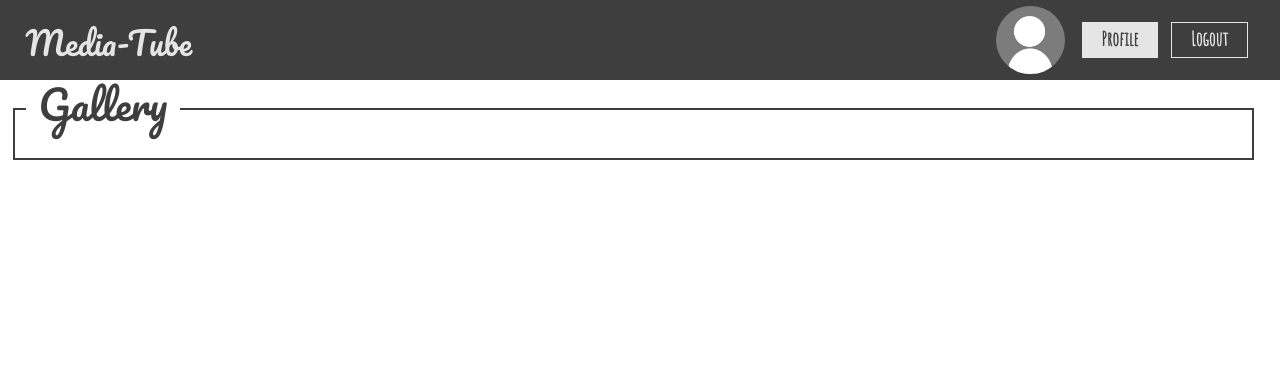
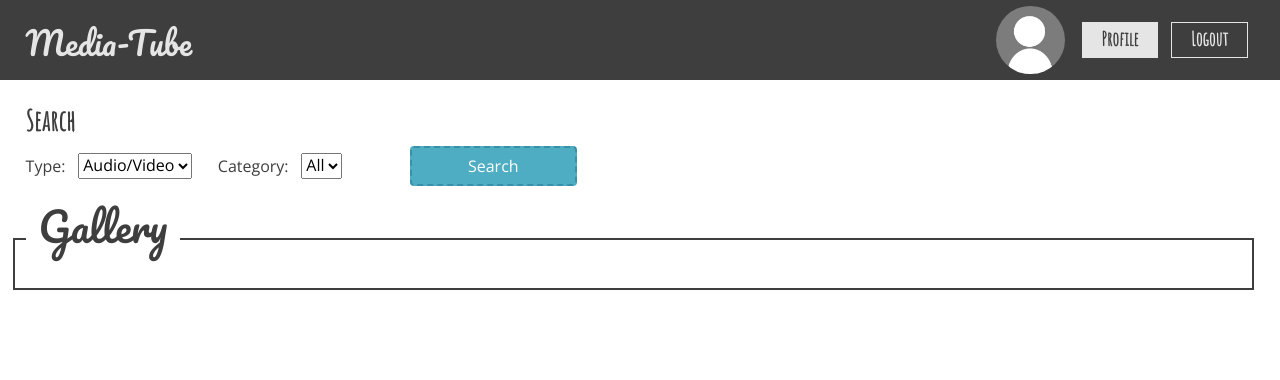
Before and after one commit to asabogalc31/multi-tube, a Django app: page / in a window 1280 px wide. Shown: the top 380 px of the page. Run offline with Django 3.2, Linux system fonts and the light colour scheme; the visitor is signed in with stand-in values (Sample User, id 1); data that the repository does not hold is empty; some libraries are stand-ins or nearby versions.

Commit message:
Implemente la busqueda por tipo y categoria

```diff
--- a/galeria/static/css/main.css
+++ b/galeria/static/css/main.css
@@ -94,7 +94,38 @@ header .UserInfo img {
   border-radius: 50%;
 }
 
+.searchBar {
+  margin: 13vh 0vw 0vh 2vw;
+  width: 100%;
+}
+.searchBar h3 {
+  font-weight: 600;
+}
+.searchBar form {
+  display: inline-grid;
+  width: auto;
+  grid-template-columns: 1fr 1fr 1fr;
+  grid-template-rows: 1fr;
+  grid-gap: 2vw;
+}
+.searchBar form div {
+  display: flex;
+  align-items: center;
+}
+.searchBar form div label {
+  margin: 0 1vw 0 0;
+}
+.searchBar form input {
+  background-color: #4eadc3;
+  border: dashed #3891A6 2px;
+}
+
+.galeryTitle {
+  top: 2vh !important;
+}
+
 .mediaList {
+  margin: 0.5vh 1vw 1vh 1vw !important;
   display: grid;
   grid-template-columns: repeat(4, 1fr);
   grid-gap: 1vh;
--- a/galeria/static/scss/galeryList.scss
+++ b/galeria/static/scss/galeryList.scss
@@ -1,5 +1,43 @@
+.searchBar
+{
+  margin: 13vh 0vw 0vh 2vw;
+  width: 100%;
+  h3
+  {
+    font-weight: 600;
+  }
+  form
+  {
+    display: inline-grid;
+    width: auto;
+    grid-template-columns: 1fr 1fr 1fr;
+    grid-template-rows: 1fr;
+    grid-gap: 2vw;
+    div
+    {
+      display: flex;
+      align-items: center;
+      label
+      {
+        margin: 0 1vw 0 0;
+      }
+    }
+    input
+    {
+      background-color: lighten($mainButton, 10%);
+      border: dashed $mainButton 2px;
+    }
+  }
+}
+
+.galeryTitle
+{
+  top: 2vh !important;
+}
+
 .mediaList
 {
+  margin: 0.5vh 1vw 1vh 1vw !important;
   display: grid;
   grid-template-columns: repeat(4, 1fr);
   grid-gap: 1vh;
@@ -12,8 +50,6 @@
     grid-template-columns: 1fr;
   }
 }
-
-
 
 .MediaListItem
 {
--- a/galeria/urls.py
+++ b/galeria/urls.py
@@ -4,4 +4,5 @@ from galeria import views
 urlpatterns = [
     path('media/<int:id>', views.detail, name='media-detail'),
     path('', views.index, name='media-list'),
+    path('search/', views.galerySearch, name='media-search'),
 ]
--- a/galeria/views.py
+++ b/galeria/views.py
@@ -1,15 +1,48 @@
 from django.shortcuts import render
 
-from .models import Media, Clip
+from .models import Media, Clip, Category
 from .forms import ClipForm
 
 # Create your views here.
 def index(request):
 
     media = Media.objects.all()[:12]
+    categories = Category.objects.all()
 
     context = {
-        'media': media
+        'searchParams': {
+            'type': 'B',
+            'category': '',
+        },
+        'media': media,
+        'categories': categories
+    }
+    return render(request, 'galeria/mediaList.html', context)
+
+def galerySearch(request):
+    mediaType = request.GET['mediaType']
+    category = request.GET['category']
+
+    media = Media.objects.all()
+    if (mediaType != 'B'):
+        media = media.filter(type=mediaType)
+    if (category != '' and int(category) >= 0):
+        cat = Category.objects.get(id=int(category))
+        media = media.filter(category=cat.id)
+
+    media = media[:12]
+    categories = Category.objects.all()
+    categoryId = category
+    if (categoryId != ''):
+        categoryId = int(categoryId)
+    context = {
+        'searchParams': {
+            'type': mediaType,
+            'category': categoryId,
+        },
+        'category': category,
+        'media': media,
+        'categories': categories
     }
     return render(request, 'galeria/mediaList.html', context)
 
--- a/templates/galeria/mediaList.html
+++ b/templates/galeria/mediaList.html
@@ -1,6 +1,29 @@
 {% extends 'root.html' %}
 
 {% block content %}
+<div class="searchBar">
+  <h3>Search</h3>
+  <form action="{% url 'media-search' %}" method="get">
+    <div>
+      <label for="mediaType">Type:</label>
+      <select name="mediaType">
+        <option value="B" {% if searchParams.type == 'B' %} selected {% endif %}>Audio/Video</option>
+        <option value="A" {% if searchParams.type == 'A' %} selected {% endif %}>Audio</option>
+        <option value="V" {% if searchParams.type == 'V' %} selected {% endif %}>Video</option>
+      </select>
+    </div>
+    <div>
+      <label for="category">Category:</label>
+      <select name="category">
+        <option value="" {% if searchParams.category == '' %} selected {% endif %}>All</option>
+        {% for cat in categories %}
+        <option value="{{cat.id}}" {% if searchParams.category == cat.id %} selected {% endif %}>{{cat.name}}</option>
+        {% endfor %}
+      </select>
+    </div>
+    <input type="submit" class="btn btn-primary btn-block" value="Search ">
+  </form>
+</div>
 <div class="galeryTitle PageTitle">
   <h1>Gallery</h1>
 </div>
```
Also changed, not shown: 1 other file.
